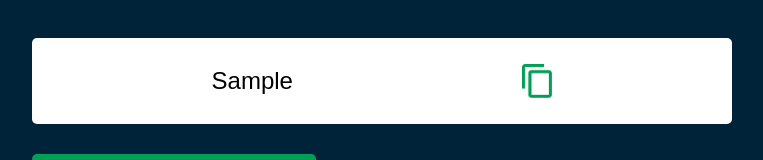
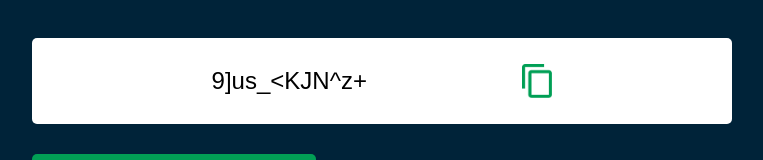
Before and after one commit to sammyniyo/random-password, a plain HTML site: page index.html in a window 1280 px wide. Both pictures are taken after typing "Sample" into the empty fields and a click on the button "Generate Password". Shown: the part 270-430 px from the top of the page, without its empty margins (122-885 px from the left). Drawn offline with Linux system fonts and the light colour scheme.

Commit message:
new fixes

```diff
--- a/index.html
+++ b/index.html
@@ -19,6 +19,6 @@
         <img src="images/generate.png" /> Generate Password
       </button>
     </div>
-    <script scr="script.js"></script>
+    <script src="script.js"></script>
   </body>
 </html>
--- a/script.js
+++ b/script.js
@@ -1,23 +1,28 @@
 const passwordBox = document.getElementById("password");
 const length = 12;
 
-const upperCase = "ABCDEFGHIJKLMNOPRSTUVWXYZ";
-const lowerCase =  "abcdefghijklmnoprstuvwxyz";
+const upperCase = "ABCDEFGHIJKLMNOPQRSTUVWXYZ";
+const lowerCase = "abcdefghijklmnopqrstuvwxyz";
 const number = "1234567890";
 const symbol = "@#$%^&*()_+~|}{[]></-=";
 
 const allChars = upperCase + lowerCase + number + symbol;
 
-function createPassword(){
-    let password = "";
-        password += upperCase[Math.floor(Math.random() * upperCase.length)];
-        password += lowerCase[Math.floor(Math.random() * lowerCase.length)];
-        password += number[Math.floor(Math.random() * number.length)];
-        password += symbol[Math.floor(Math.random() * symbol.length)];
+function createPassword() {
+    let password = '';
+    password += upperCase[Math.floor(Math.random() * upperCase.length)];
+    password += lowerCase[Math.floor(Math.random() * lowerCase.length)];
+    password += number[Math.floor(Math.random() * number.length)];
+    password += symbol[Math.floor(Math.random() * symbol.length)];
 
-        while(length > password.length){
-            password += allChars[Math.floor(Math.random * symbol.length)];
+    while (password.length < length) {
+        password += allChars[Math.floor(Math.random() * allChars.length)];
+    }
 
-        }
+    // Shuffle the password
+    password = password.split('').sort(function() {
+        return 0.5 - Math.random();
+    }).join('');
+
     passwordBox.value = password;
 }
```
